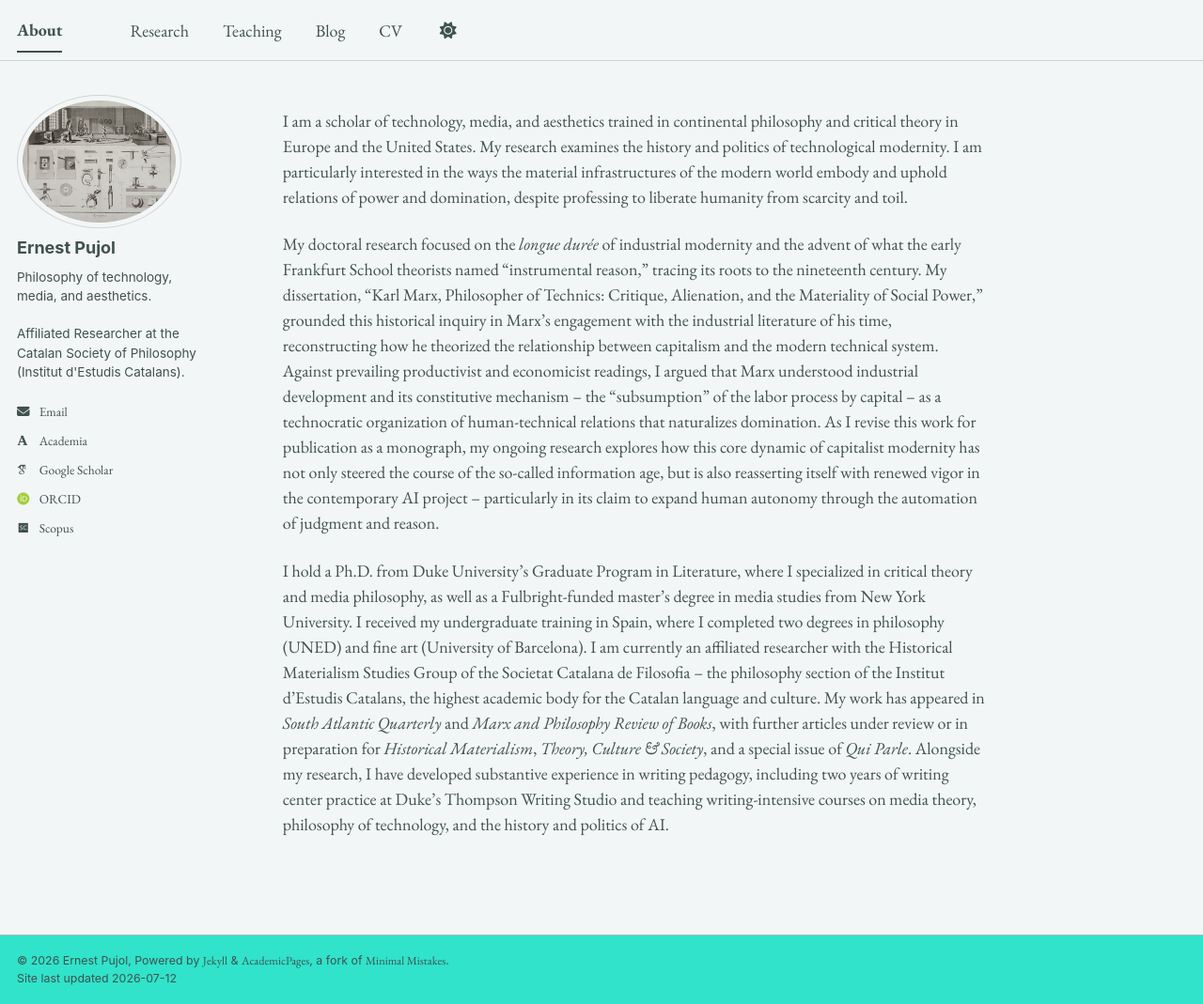
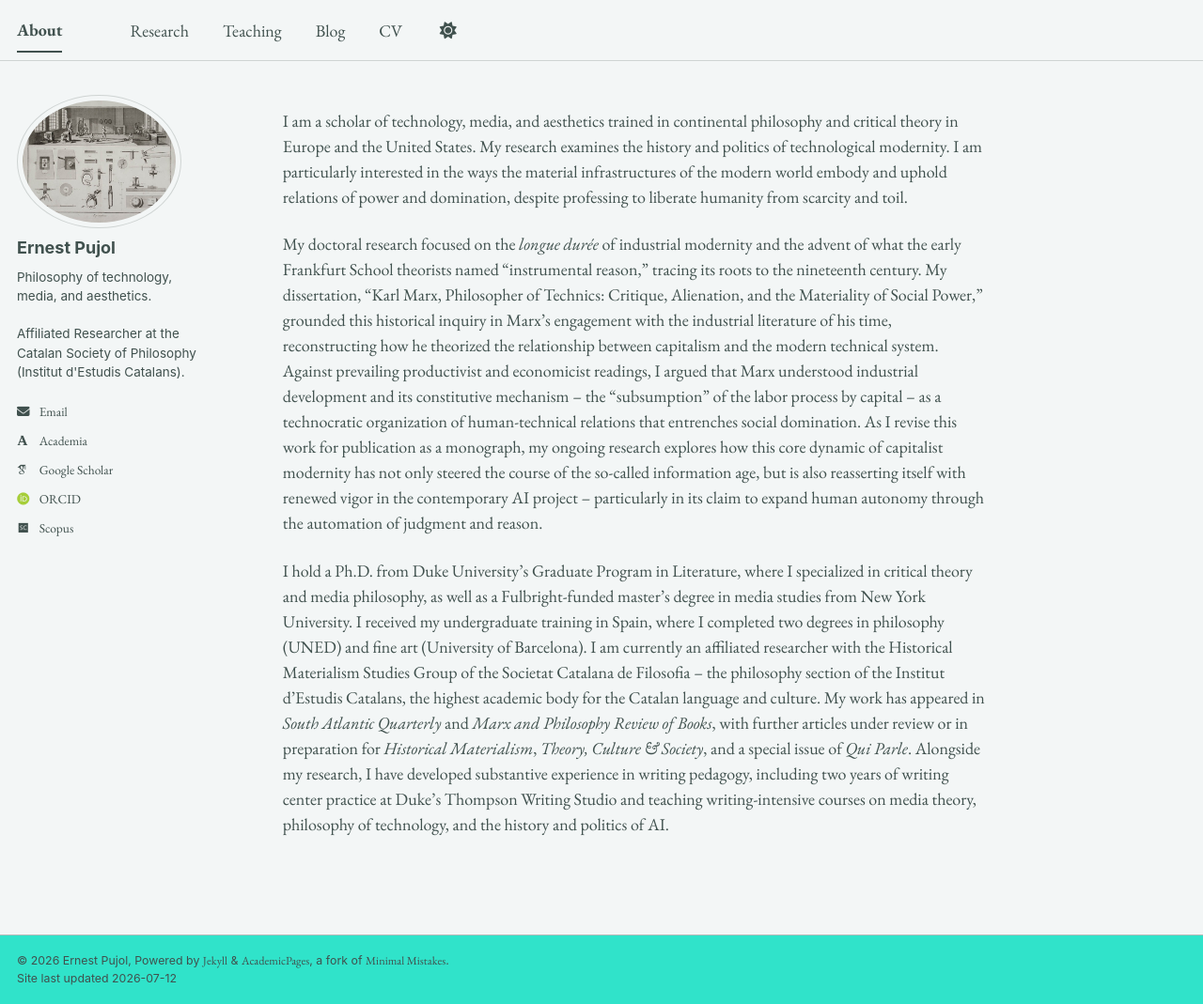
Before and after one commit to epujol90/epujol90.github.io, a Jekyll site: the page built from _pages/about.md, in a window 1280 px wide and 1069 px high. Shown: the whole window at 94% size. Built offline with Jekyll 4.4.1, drawn with Linux system fonts in a browser that asks for light colours; some web fonts are replaced; a script bundle is joined from its source files by our own code; library files that are not in the unit come from our copies.

Commit message:
Update about.md

```diff
--- a/_pages/about.md
+++ b/_pages/about.md
@@ -8,6 +8,6 @@ redirect_from:
 ---
 I am a scholar of technology, media, and aesthetics trained in continental philosophy and critical theory in Europe and the United States. My research examines the history and politics of technological modernity. I am particularly interested in the ways the material infrastructures of the modern world embody and uphold relations of power and domination, despite professing to liberate humanity from scarcity and toil.
 
-My doctoral research focused on the _longue durée_ of industrial modernity and the advent of what the early Frankfurt School theorists named "instrumental reason," tracing its roots to the nineteenth century. My dissertation, “Karl Marx, Philosopher of Technics: Critique, Alienation, and the Materiality of Social Power,” grounded this historical inquiry in Marx’s engagement with the industrial literature of his time, reconstructing how he theorized the relationship between capitalism and the modern technical system. Against prevailing productivist and economicist readings, I argued that Marx understood industrial development and its constitutive mechanism -- the "subsumption" of the labor process by capital -- as a technocratic organization of human-technical relations that naturalizes domination. As I revise this work for publication as a monograph, my ongoing research explores how this core dynamic of capitalist modernity has not only steered the course of the so-called information age, but is also reasserting itself with renewed vigor in the contemporary AI project -- particularly in its claim to expand human autonomy through the automation of judgment and reason.
+My doctoral research focused on the _longue durée_ of industrial modernity and the advent of what the early Frankfurt School theorists named "instrumental reason," tracing its roots to the nineteenth century. My dissertation, “Karl Marx, Philosopher of Technics: Critique, Alienation, and the Materiality of Social Power,” grounded this historical inquiry in Marx’s engagement with the industrial literature of his time, reconstructing how he theorized the relationship between capitalism and the modern technical system. Against prevailing productivist and economicist readings, I argued that Marx understood industrial development and its constitutive mechanism -- the "subsumption" of the labor process by capital -- as a technocratic organization of human-technical relations that entrenches social domination. As I revise this work for publication as a monograph, my ongoing research explores how this core dynamic of capitalist modernity has not only steered the course of the so-called information age, but is also reasserting itself with renewed vigor in the contemporary AI project -- particularly in its claim to expand human autonomy through the automation of judgment and reason.
 
 I hold a Ph.D. from Duke University’s Graduate Program in Literature, where I specialized in critical theory and media philosophy, as well as a Fulbright-funded master’s degree in media studies from New York University. I received my undergraduate training in Spain, where I completed two degrees in philosophy (UNED) and fine art (University of Barcelona). I am currently an affiliated researcher with the Historical Materialism Studies Group of the Societat Catalana de Filosofia -- the philosophy section of the Institut d’Estudis Catalans, the highest academic body for the Catalan language and culture. My work has appeared in _South Atlantic Quarterly_ and _Marx and Philosophy Review of Books_, with further articles under review or in preparation for _Historical Materialism_, _Theory, Culture & Society_, and a special issue of _Qui Parle_. Alongside my research, I have developed substantive experience in writing pedagogy, including two years of writing center practice at Duke’s Thompson Writing Studio and teaching writing-intensive courses on media theory, philosophy of technology, and the history and politics of AI.
```
